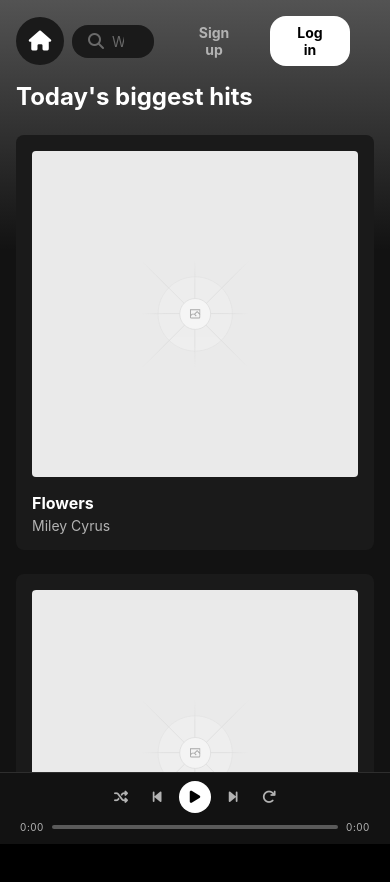
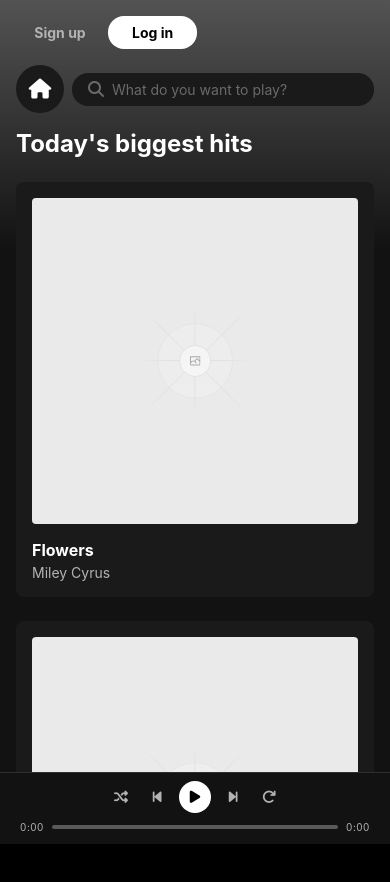
Before and after one commit to danglh1910elmk/f8-zoom-module-2, a plain HTML site: page index.html in a window 390 px wide. Drawn offline with nearby package versions, Linux system fonts and the light colour scheme; no server answers.

Commit message:
fix header layout

```diff
--- a/css/components.css
+++ b/css/components.css
@@ -107,6 +107,7 @@
     cursor: pointer;
     min-width: 80px;
     text-align: center;
+    white-space: nowrap;
 }
 
 .signup-btn {
@@ -330,7 +331,7 @@
 
 .search-input {
     width: 100%;
-    min-width: 250px;
+    min-width: 240px;
     padding: var(--spacing-sm) var(--spacing-md) var(--spacing-sm) 40px;
     border-radius: var(--radius-xl);
     background-color: var(--bg-tertiary);
@@ -1791,9 +1792,8 @@ textarea.playlist-form-input {
 .search-result-modal {
     position: absolute;
     top: 100%;
-    left: 55%;
-    z-index: 9;
-    transform: translateX(-50%);
+    left: -6%;
+    z-index: 99;
 
     width: 500px;
     min-width: 350px;
--- a/css/layout.css
+++ b/css/layout.css
@@ -87,7 +87,8 @@
 }
 
 .search-container {
-    flex: 1;
+    /* flex: 1; */
+    flex-grow: 0;
     display: flex;
     justify-content: flex-start;
     max-width: 420px;
--- a/css/responsive.css
+++ b/css/responsive.css
@@ -65,6 +65,16 @@
     }
 }
 
+@media (max-width: 800px) {
+    .auth-buttons {
+        gap: var(--spacing-sm);
+    }
+
+    .signup-btn {
+        padding: var(--spacing-sm);
+    }
+}
+
 /* Mobile */
 @media (max-width: 767px) {
     .app-container {
@@ -87,7 +97,6 @@
 
     .main-header {
         padding: var(--spacing-md);
-        /* flex-wrap: wrap; */
         gap: var(--spacing-md);
     }
 
@@ -107,6 +116,10 @@
 
     .search-input {
         min-width: auto;
+    }
+
+    .search-result-modal {
+        left: 0%;
     }
 
     .user-name {
@@ -258,6 +271,14 @@
 }
 
 @media (max-width: 576px) {
+    .main-header {
+        flex-wrap: wrap;
+    }
+
+    .search-container {
+        order: 1;
+    }
+
     .user-name {
         display: none;
     }
```
